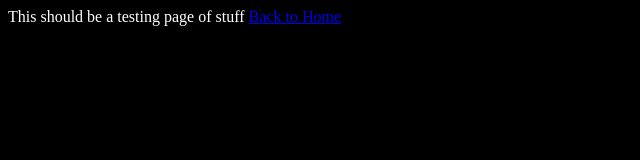
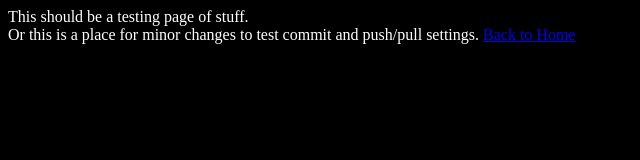
Before and after one commit to skylersspace/TestSite, a plain HTML site: page testing/index.html in a window 1280 px wide. Shown: the whole page, without its empty margins (0-640 px from the left). Drawn offline with Linux system fonts and the light colour scheme.

Commit message:
Test Commit

```diff
--- a/testing/index.html
+++ b/testing/index.html
@@ -7,7 +7,8 @@
     <title>Test Page</title>
 </head>
 <body>
-    This should be a testing page of stuff
+    This should be a testing page of stuff.</br>
+    Or this is a place for minor changes to test commit and push/pull settings.
     <a href="./../">Back to Home</a>
 </body>
 </html>
```
